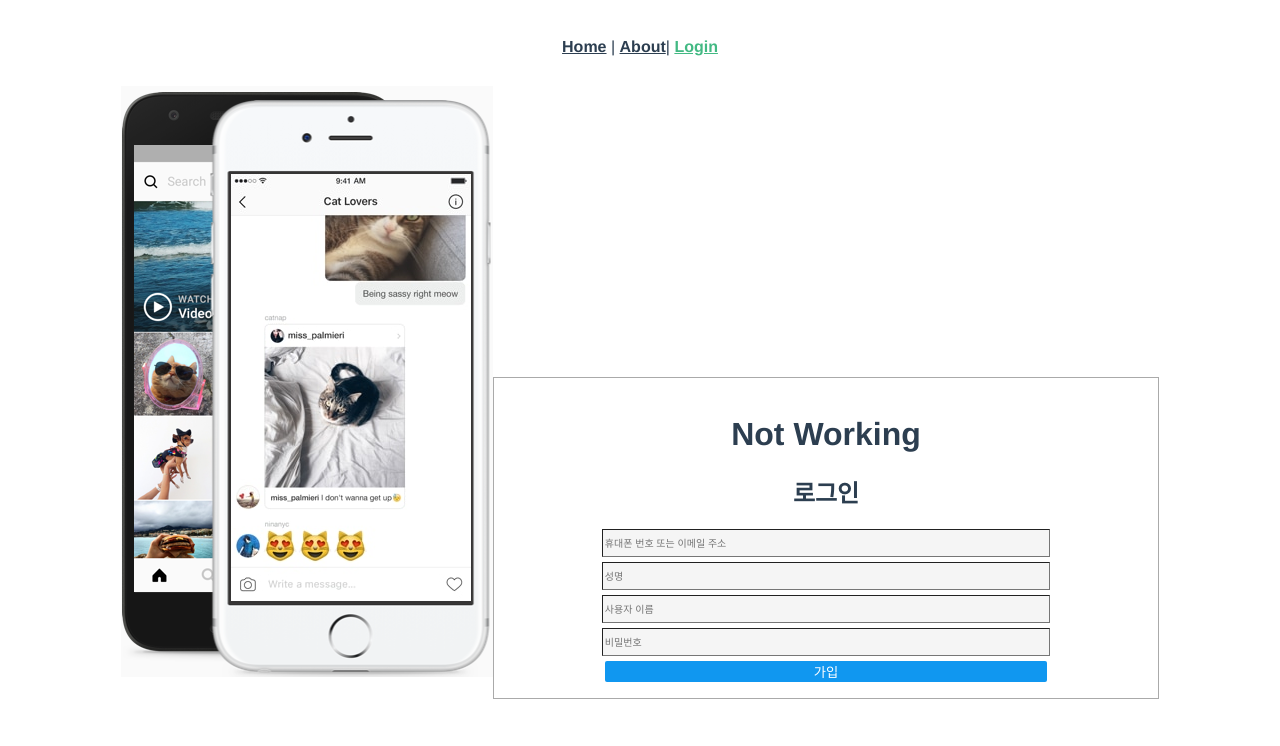
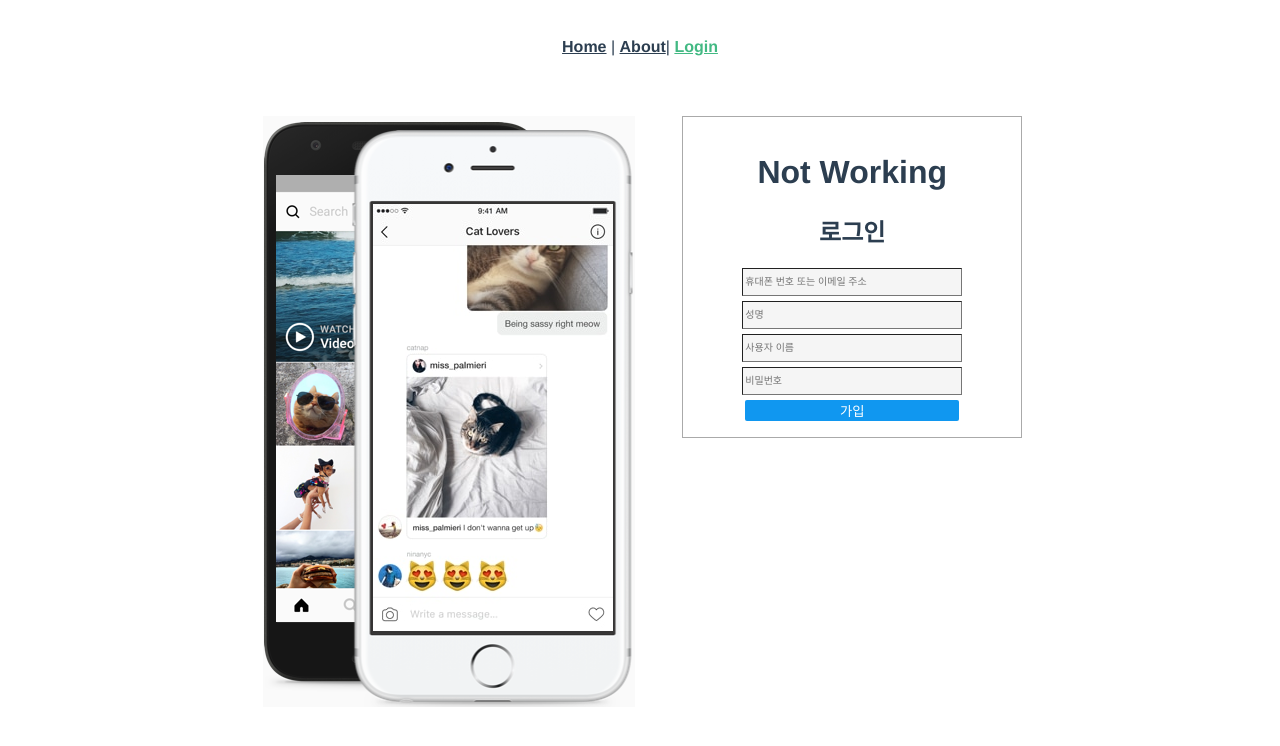
Before and after one commit to ssong10/Instagram, a Vue app in the folder Vue/insta/: page /login in a window 1280 px wide. Shown: the top 746 px of the page. Built offline with nearby package versions, Linux system fonts and the light colour scheme.

Commit message:
200102 | SJY | Edit login templat

```diff
--- a/Vue/insta/src/views/Login.vue
+++ b/Vue/insta/src/views/Login.vue
@@ -19,15 +19,23 @@ export default {
 </script>
 
 <style>
+.login {
+  margin-top:30px;
+  margin-left:250px;
+  margin-right:250px;
+}
+
 .image {
-  display:inline-block;
+  float:left;
+  width:50%;
+  margin-right:20px;
 }
 .loginform {
-  display:inline-block;
     padding:1rem;
     justify-content: center;
     align-items: center;
+    float:right;
     border: solid 0.3px #838383af;
-    width:50%;
+    width:40%;
 }
 </style>
```
